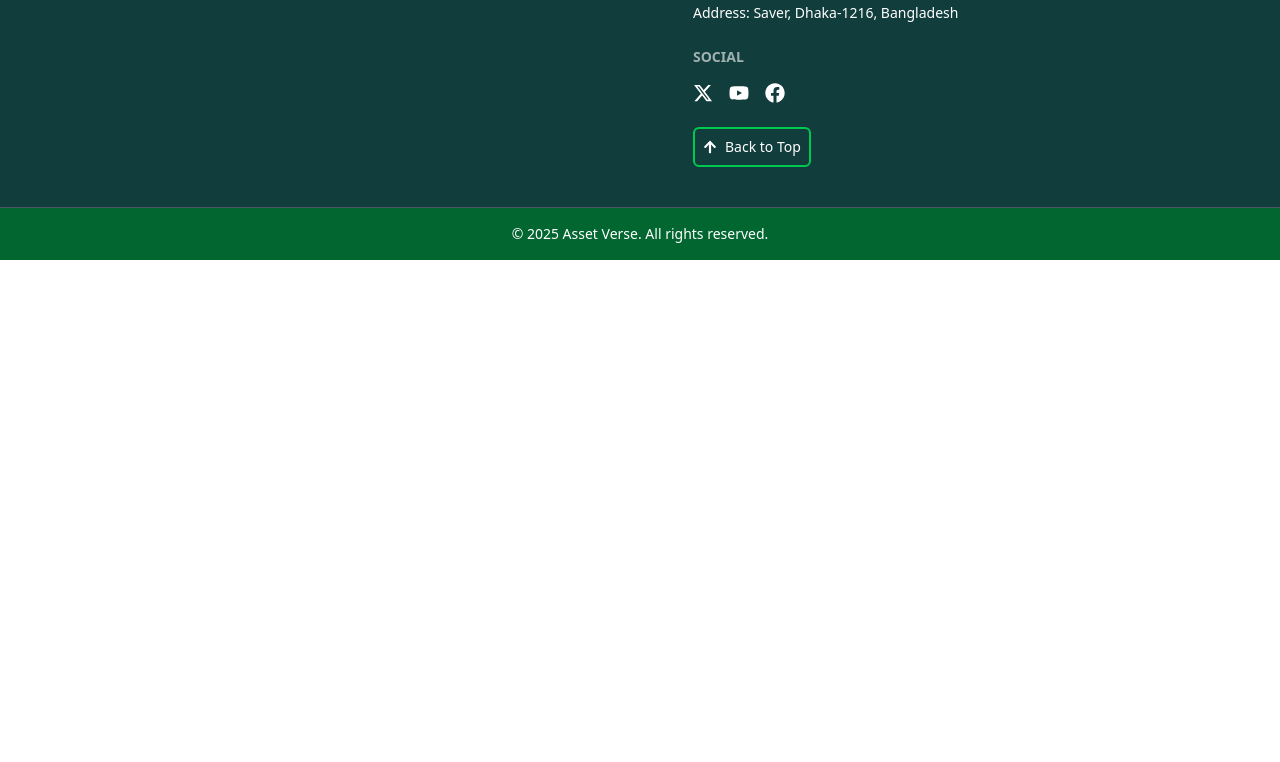
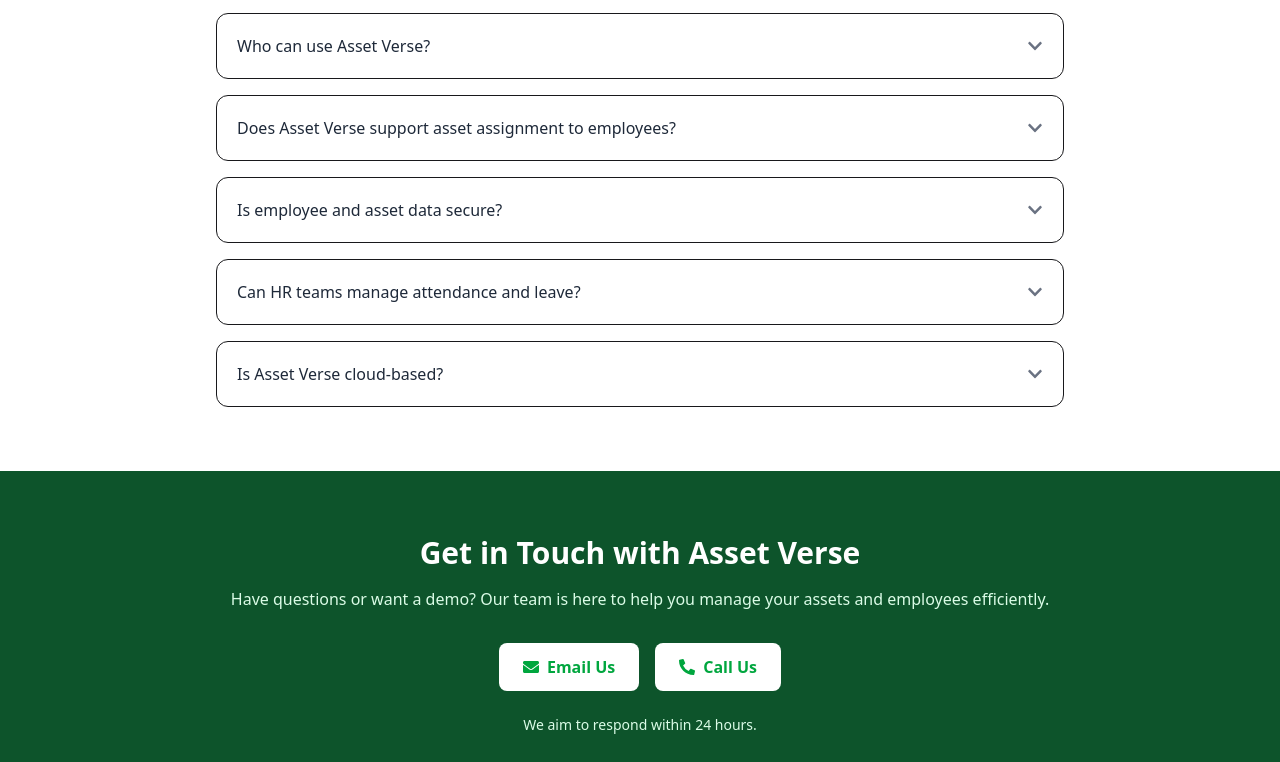
Before and after one commit to Shaifuzzman-Ratul/asset-verse-client, a React (Vite) app: page / in a window 1280 px wide. Shown: the part 1358-2120 px from the top of the page. Before the commit the page ends 1618 px from the top, so only its background shows below. Built offline with nearby package versions, Linux system fonts and the light colour scheme; no server answers.

Commit message:
added FAQ section

```diff
--- /dev/null
+++ b/src/Components/Home/ContactCTA.jsx
@@ -0,0 +1,41 @@
+import React from "react";
+import { FaEnvelope, FaPhoneAlt } from "react-icons/fa";
+
+const ContactCTA = () => {
+    return (
+        <section className="bg-green-900 py-16 text-white mb-5">
+            <div className="max-w-4xl mx-auto px-6 text-center">
+
+
+                <h2 className="text-3xl font-bold mb-4">
+                    Get in Touch with Asset Verse
+                </h2>
+                <p className="mb-8 text-green-100">
+                    Have questions or want a demo? Our team is here to help you manage your assets and employees efficiently.
+                </p>
+
+
+                <div className="flex flex-col sm:flex-row justify-center gap-4">
+                    <a
+
+                        className="flex items-center justify-center gap-2 bg-white text-green-600 font-semibold px-6 py-3 rounded-lg hover:bg-gray-100 transition"
+                    >
+                        <FaEnvelope /> Email Us
+                    </a>
+                    <a
+
+                        className="flex items-center justify-center gap-2 bg-white text-green-600 font-semibold px-6 py-3 rounded-lg hover:bg-gray-100 transition"
+                    >
+                        <FaPhoneAlt /> Call Us
+                    </a>
+                </div>
+
+                <p className="text-green-100 text-sm mt-6">
+                    We aim to respond within 24 hours.
+                </p>
+            </div>
+        </section>
+    );
+};
+
+export default ContactCTA;
--- /dev/null
+++ b/src/Components/Home/FAQ.jsx
@@ -0,0 +1,98 @@
+import Aos from "aos";
+import React, { useEffect, useState } from "react";
+import { FaChevronDown } from "react-icons/fa";
+const HowITWorks = () => {
+    useEffect(() => {
+        Aos.init({
+            duration: 950,
+            once: false,
+            offset: 100,
+        });
+    }, []);
+}
+const faqs = [
+    {
+        question: "What is Asset Verse?",
+        answer:
+            "Asset Verse is a web-based platform designed to manage company assets, employees, and HR operations efficiently from a single dashboard.",
+    },
+    {
+        question: "Who can use Asset Verse?",
+        answer:
+            "Asset Verse is suitable for startups, small businesses, and enterprises looking to manage assets, employees, and HR processes securely.",
+    },
+    {
+        question: "Does Asset Verse support asset assignment to employees?",
+        answer:
+            "Yes. You can assign digital and physical assets to employees and track ownership, usage, and return history in real time.",
+    },
+    {
+        question: "Is employee and asset data secure?",
+        answer:
+            "Absolutely. Asset Verse uses role-based access control and follows best practices to ensure data security and privacy.",
+    },
+    {
+        question: "Can HR teams manage attendance and leave?",
+        answer:
+            "Yes. HR teams can manage employee attendance, leave requests, and approvals directly through the platform.",
+    },
+    {
+        question: "Is Asset Verse cloud-based?",
+        answer:
+            "Yes. Asset Verse is a cloud-based solution, allowing access anytime and from anywhere with proper authorization.",
+    },
+];
+
+const FAQ = () => {
+    const [openIndex, setOpenIndex] = useState(null);
+
+    const toggleFAQ = (index) => {
+        setOpenIndex(openIndex === index ? null : index);
+    };
+
+    return (
+        <div data-aos="fade-up"> <section className="bg-white py-16 " >
+            <div className="max-w-4xl mx-auto px-6">
+
+
+                <div className="text-center mb-12">
+                    <h2 className="text-3xl font-bold text-gray-800">
+                        Frequently Asked Questions
+                    </h2>
+                    <p className="text-gray-600 mt-3">
+                        Everything you need to know about Asset Verse
+                    </p>
+                </div>
+
+
+                <div className="space-y-4">
+                    {faqs.map((faq, index) => (
+                        <div
+                            key={index}
+                            className="border rounded-xl p-5 cursor-pointer hover:shadow-md transition"
+                            onClick={() => toggleFAQ(index)}
+                        >
+                            <div className="flex justify-between items-center">
+                                <h3 className="font-medium text-gray-800">
+                                    {faq.question}
+                                </h3>
+                                <FaChevronDown
+                                    className={`text-gray-500 transition-transform ${openIndex === index ? "rotate-180" : ""
+                                        }`}
+                                />
+                            </div>
+
+                            {openIndex === index && (
+                                <p className="text-gray-600 text-sm mt-4 leading-relaxed">
+                                    {faq.answer}
+                                </p>
+                            )}
+                        </div>
+                    ))}
+                </div>
+            </div>
+        </section></div>
+    );
+};
+
+export default FAQ;
--- a/src/Pages/Home/Home/Home.jsx
+++ b/src/Pages/Home/Home/Home.jsx
@@ -1,12 +1,16 @@
 import React from 'react';
 import TestimonialsStats from '../../../Components/Home/TestimonialsStats';
 import HowITWorks from '../../../Components/Home/HowitWorks';
+import FAQ from '../../../Components/Home/FAQ';
+import ContactCTA from '../../../Components/Home/ContactCTA';
 
 const Home = () => {
     return (
         <div>
             <TestimonialsStats></TestimonialsStats>
             <HowITWorks></HowITWorks>
+            <FAQ></FAQ>
+            <ContactCTA />
         </div>
     );
 };
```
